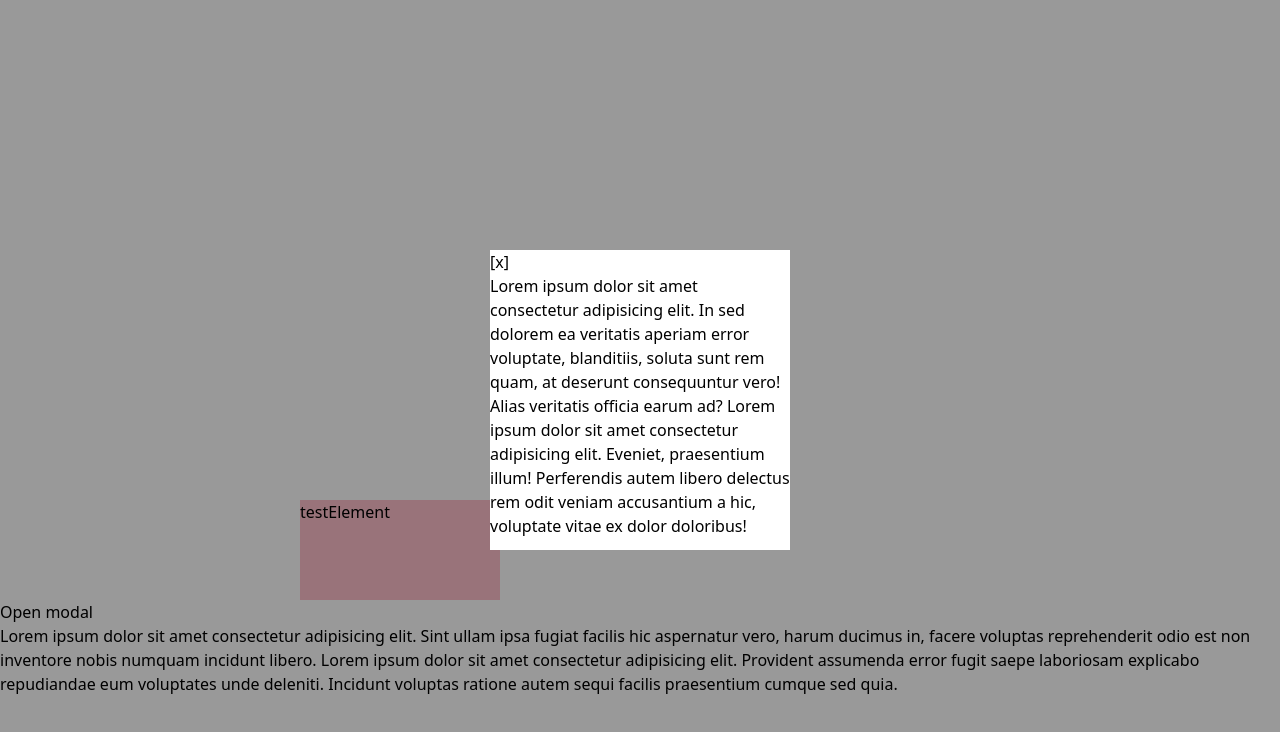
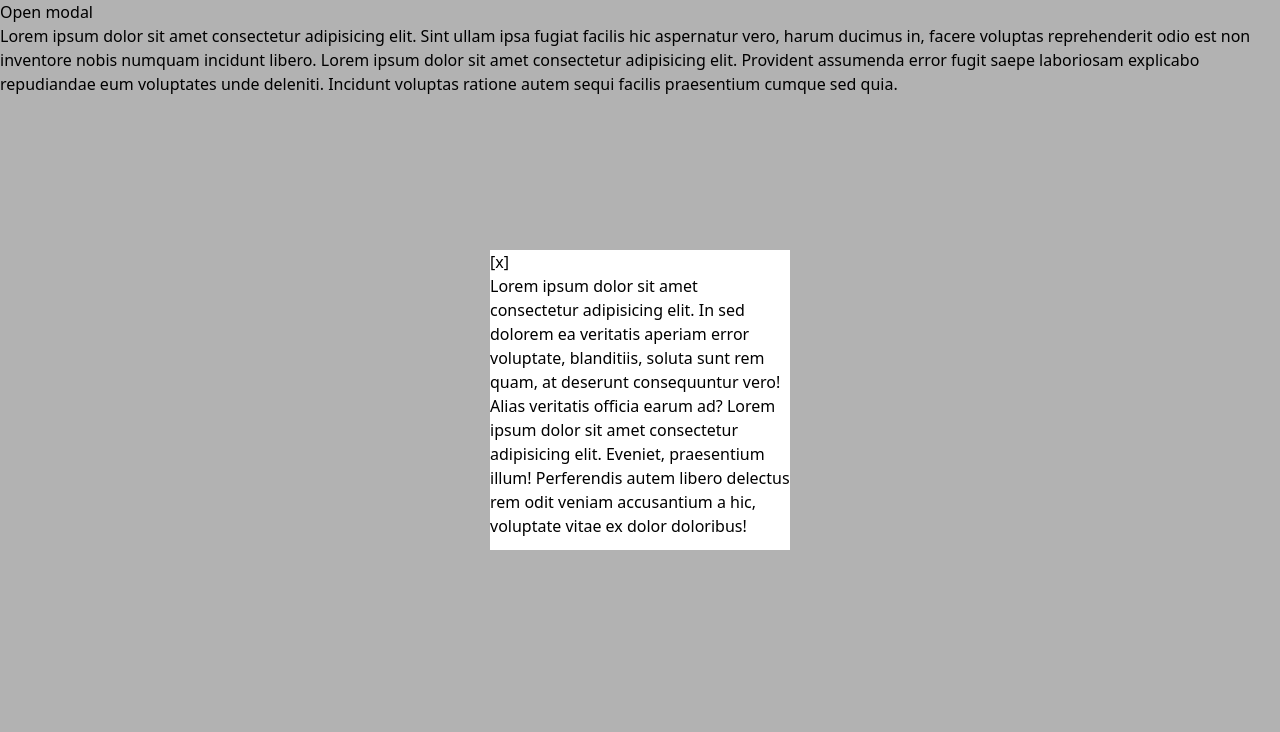
Before and after one commit to kupriianovvv/design-system, a React (Vite) app: page / in a window 1280 px wide. Both pictures are taken after a click on the button "Open modal". Shown: the top 732 px of the page. Built offline with nearby package versions, Linux system fonts and the light colour scheme.

Commit message:
modal animated with react transition group

```diff
--- a/src/App.tsx
+++ b/src/App.tsx
@@ -4,7 +4,6 @@ import { ModalDemo } from "./demos/Modal/ModalDemo";
 function App() {
   return (
     <>
-      <TooltipDemo />
       <ModalDemo />
     </>
   );
--- a/src/components/Modal/Modal.tsx
+++ b/src/components/Modal/Modal.tsx
@@ -31,22 +31,10 @@ export const Modal = ({ isOpened, onClose, children }: ModalProps) => {
   }, [isOpened]);
 
   return createPortal(
-    <Transition
-      appear={true}
-      unmount={false}
-      show={isOpened}
-      enter="transition-opacity duration-300"
-      enterFrom="opacity-0"
-      enterTo="opacity-100"
-      leave="transition-opacity duration-300"
-      leaveFrom="opacity-100"
-      leaveTo="opacity-0"
-    >
       <div>
-        <ModalOverlay onClose={realOnClose} />
-        <ModalContent>{children}</ModalContent>
-      </div>
-    </Transition>,
+        <ModalOverlay isOpened={isOpened} onClose={realOnClose}/>
+        <ModalContent isOpened={isOpened}>{children}</ModalContent>
+      </div>,
     document.getElementById("modal-root") as HTMLElement,
   );
 };
--- a/src/components/Modal/components/ModalContent/ModalContent.css
+++ b/src/components/Modal/components/ModalContent/ModalContent.css
@@ -10,3 +10,21 @@
     background-color: white;
     overflow-y: scroll;
 }
+
+
+
+.my-nodef-enter {
+    opacity: 0;
+  }
+  .my-nodef-enter-active {
+    opacity: 1;
+    transition: opacity 500ms;
+  }
+  .my-nodef-exit {
+    opacity: 1;
+    transition: opacity 500ms;
+  }
+  .my-nodef-exit-active {
+    opacity: 0;
+    transition: opacity 500ms;
+  }
--- a/src/components/Modal/components/ModalContent/ModalContent.tsx
+++ b/src/components/Modal/components/ModalContent/ModalContent.tsx
@@ -1,10 +1,23 @@
-import { ReactNode } from "react";
+import { ReactNode, useRef } from "react";
 import "./ModalContent.css";
+import { CSSTransition } from "react-transition-group";
 
 type ModalContentProps = {
   children: ReactNode;
 };
 
-export const ModalContent = ({ children }: ModalContentProps) => {
-  return <article className="modal-content">{children}</article>;
+export const ModalContent = ({ children, isOpened }: ModalContentProps) => {
+  const nodeRef = useRef(null);
+  return (
+    <CSSTransition
+      nodeRef={nodeRef}
+      in={isOpened}
+      timeout={500}
+      classNames="my-nodef"
+      mountOnEnter={true}
+      unmountOnExit={true}
+    >
+      <article ref={nodeRef} className="modal-content">{children}</article>
+    </CSSTransition>
+  );
 };
--- a/src/components/Modal/components/ModalOverlay/ModalOverlay.css
+++ b/src/components/Modal/components/ModalOverlay/ModalOverlay.css
@@ -6,6 +6,23 @@
     bottom: 0;
 
     background-color: black;
-    opacity: 0.4;
+    opacity: 0.3;
     z-index: 1000;
 }
+
+
+.my-nodeOv-enter {
+    opacity: 0;
+  }
+  .my-nodeOv-enter-active {
+    opacity: 0.3;
+    transition: opacity 500ms;
+  }
+  .my-nodeOv-exit {
+    opacity: 0.3;
+    transition: opacity 500ms;
+  }
+  .my-nodeOv-exit-active {
+    opacity: 0;
+    transition: opacity 500ms;
+  }
--- a/src/components/Modal/components/ModalOverlay/ModalOverlay.tsx
+++ b/src/components/Modal/components/ModalOverlay/ModalOverlay.tsx
@@ -1,10 +1,23 @@
-import './ModalOverlay.css'
+import { useRef } from "react";
+import "./ModalOverlay.css";
+import { CSSTransition } from "react-transition-group";
 
 type ModalOverlay = {
-    onClose: () => void
-}
-export const ModalOverlay = ({ onClose }: ModalOverlay) => {
-    return (
-        <div onClick={onClose} className='modal-overlay'></div>
-    )
-}
+  onClose: () => void;
+};
+export const ModalOverlay = ({ onClose, isOpened }: ModalOverlay) => {
+  console.log(isOpened)
+  const nodeRef = useRef(null);
+  return (
+    <CSSTransition
+      nodeRef={nodeRef}
+      in={isOpened}
+      timeout={500}
+      classNames="my-nodeOv"
+      mountOnEnter={true}
+      unmountOnExit={true}
+    >
+      <div onClick={onClose} ref={nodeRef} className="modal-overlay"></div>
+    </CSSTransition>
+  );
+};
```
